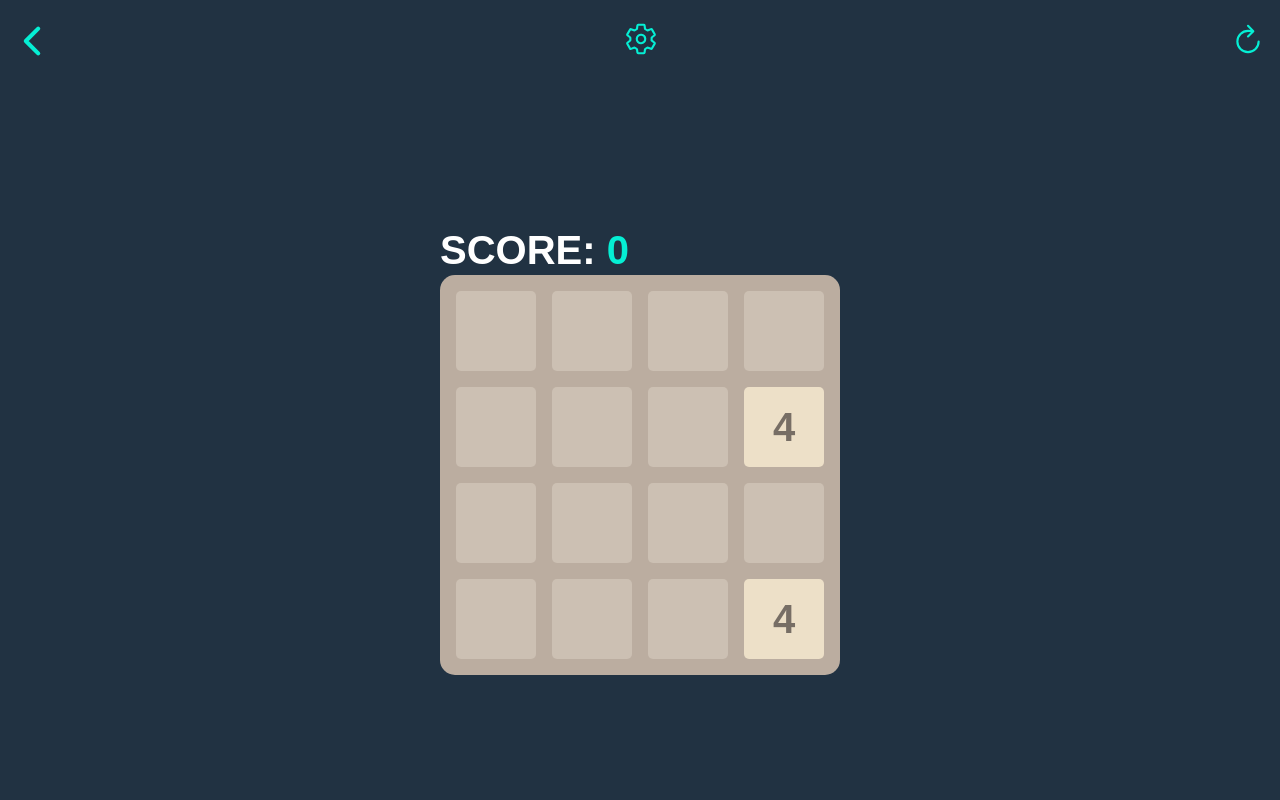
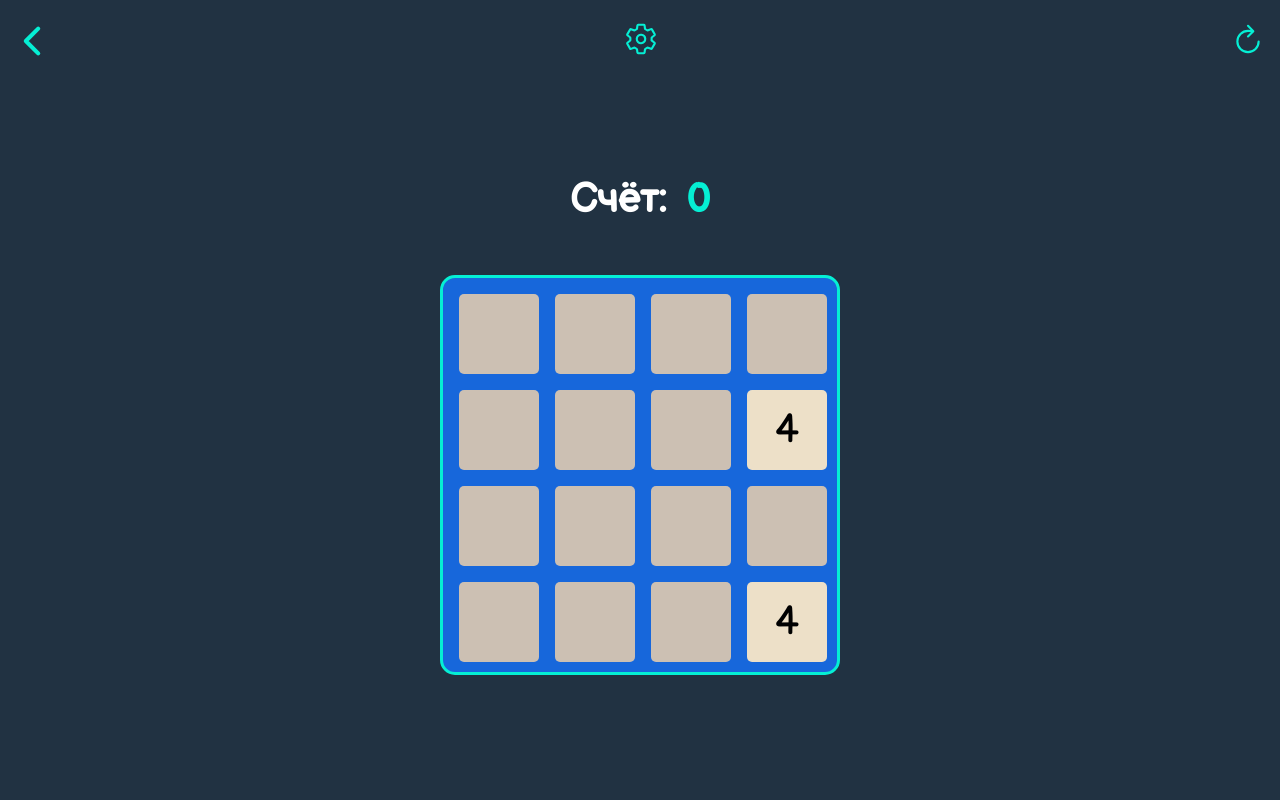
Before and after one commit to porfiriy/BrainRIM, a PHP site: page /pages/Game-REAPEAT/gameREPEAT.php in a window 1280 px wide. Run offline with PHP 8.4, Linux system fonts and the light colour scheme.

Commit message:
fix (2048-gm) little changes design

```diff
--- a/pages/Game-REAPEAT/css/gameREPEAT.css
+++ b/pages/Game-REAPEAT/css/gameREPEAT.css
@@ -12,6 +12,7 @@ html,body{
    justify-content: center;
    overflow: hidden;
    background-color: #213242;
+   font-family: 'Balsamiq Sans', cursive;
 }
 
 .topButton-gameWords {
@@ -328,21 +329,22 @@ html,body{
 
 
  /* Устанавливаем стиль самого дальнего большого окна */
-.marg{
-	width: 400px;
-	height: 450px;
-	margin:100px auto 0px;
-	font-family: Arial;
+.score_container{
+	font-family: 'Balsamiq Sans', cursive;
 	font-size: 40px;
 	font-weight: bold;
+	margin:50px auto;
 }
 p{
-	width: 100%;
-	height: 50px;
-	line-height: 50px;
-	color: #FFF;
+    width: 100%;
+    height: 50px;
+    line-height: 50px;
+    color: #FFF;
+    display: flex;
+    justify-content: center;
+	gap: 20px;
 }
-.marg>p span{
+.score_container>p span{
 	color: #05EFD4;
 }
 
@@ -350,8 +352,10 @@ p{
 .main{
 	width: 400px;
 	height: 400px;
-	background-color: #bbada0;
+	background-color: #1767db;
 	border-radius: 15px;
+	border: 3px solid #05EFD4;
+	font-size: 40px;
 }
 
  /* Устанавливаем все мелкие стили сетки */
@@ -407,8 +411,8 @@ p{
 }
 
  /* Устанавливаем в игре, при изменении данных в сетке соответствующий стиль */
-.n2{background-color:#eee3da;color:#776e65}
-.n4{background-color:#ede0c8;color:#776e65}
+.n2{background-color:#eee3da}
+.n4{background-color:#ede0c8}
 .n8{background-color:#f2b179}
 .n16{background-color:#f59563}
 .n32{background-color:#f67c5f}
--- a/pages/Game-REAPEAT/gameREPEAT.php
+++ b/pages/Game-REAPEAT/gameREPEAT.php
@@ -8,13 +8,17 @@
 </head>
 <body>
 <?php include($_SERVER['DOCUMENT_ROOT']."/include/games-pop-up.php"); ?>
+
 <div class="topButton-gameWords">
          <a class="comeback-button" href="#"><div class="comeback-button-body"><ion-icon name="chevron-back-outline"></ion-icon></div></a>
          <a href="#" class="linkToTheSettings"><ion-icon class="imgSettings" name="settings-outline"></ion-icon></a>
          <div class="linkToTheRestart"><ion-icon name="refresh-outline"></ion-icon></div>
       </div>
-	<div class="marg">
-		<p>SCORE: <span id="score01"> 0</span></p>
+
+	  <div class="wrapper">
+	<div class="score_container">
+		<p>Счёт: <span id="score01"> 0</span></p>
+	</div>
 		<div class="main">
 			<div class="cell" id="c00"></div>
 			<div class="cell" id="c01"></div>
@@ -35,7 +39,7 @@
 			<div class="cell" id="c31"></div>
 			<div class="cell" id="c32"></div>
 			<div class="cell" id="c33"></div>
-		</div>
+			</div>
 		<div class="gameover" id="gameover">
 			<div class="over">
 				<p>GAME OVER!!!</p>
--- a/pages/Game-REAPEAT/js/gameREPEAT.js
+++ b/pages/Game-REAPEAT/js/gameREPEAT.js
@@ -1,3 +1,8 @@
+let settings = document.querySelector(".pop-up__container");
+let comeback = document.querySelector(".pop-up__container2");
+let restart = document.querySelector(".pop-up__container3");
+
+
 //при нажатии на отмену вспл окна настройки
 document.querySelector('.pop-up__cancel').onclick = function () {
 	settings.style = 'visibility:hidden;';
@@ -5,21 +10,16 @@ document.querySelector('.pop-up__cancel').onclick = function () {
  };
  //при нажатии на иконку настроек
  document.querySelector('.linkToTheSettings').onclick = function () {
-
 	settings.style = 'visibility:visible;';
-
  };
 
  //при нажатии на отмену вспл окна назад
  document.querySelector('.pop-up__cancel2').onclick = function () {
 	comeback.style = 'visibility:hidden;';
-
  };
  //при нажатии на иконку назад
  document.querySelector('.comeback-button').onclick = function () {
-
 	comeback.style = 'visibility:visible;';
-
  };
 
  //при нажатии на отмену вспл окна рестарт
@@ -29,9 +29,7 @@ document.querySelector('.pop-up__cancel').onclick = function () {
  };
  //при нажатии на иконку рестарт
  document.querySelector('.linkToTheRestart').onclick = function () {
-
 	restart.style = 'visibility:visible;';
-
  };
 
 
```
Also changed, not shown: 1 other file.
